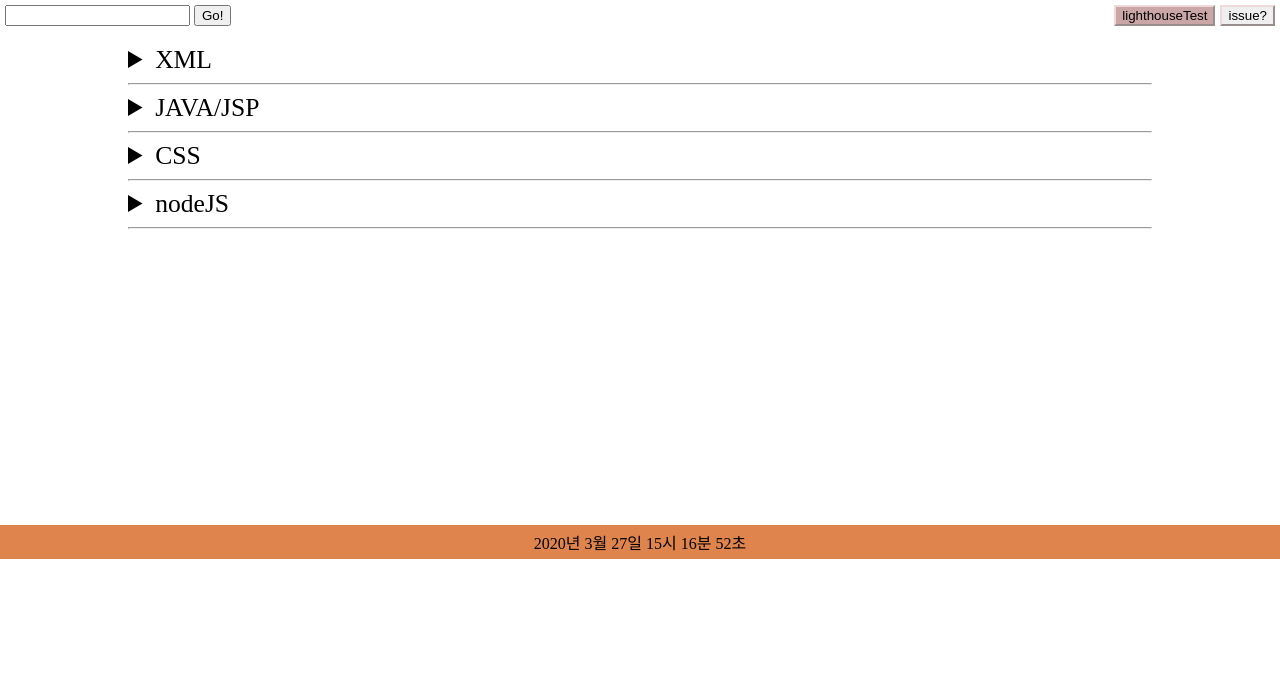
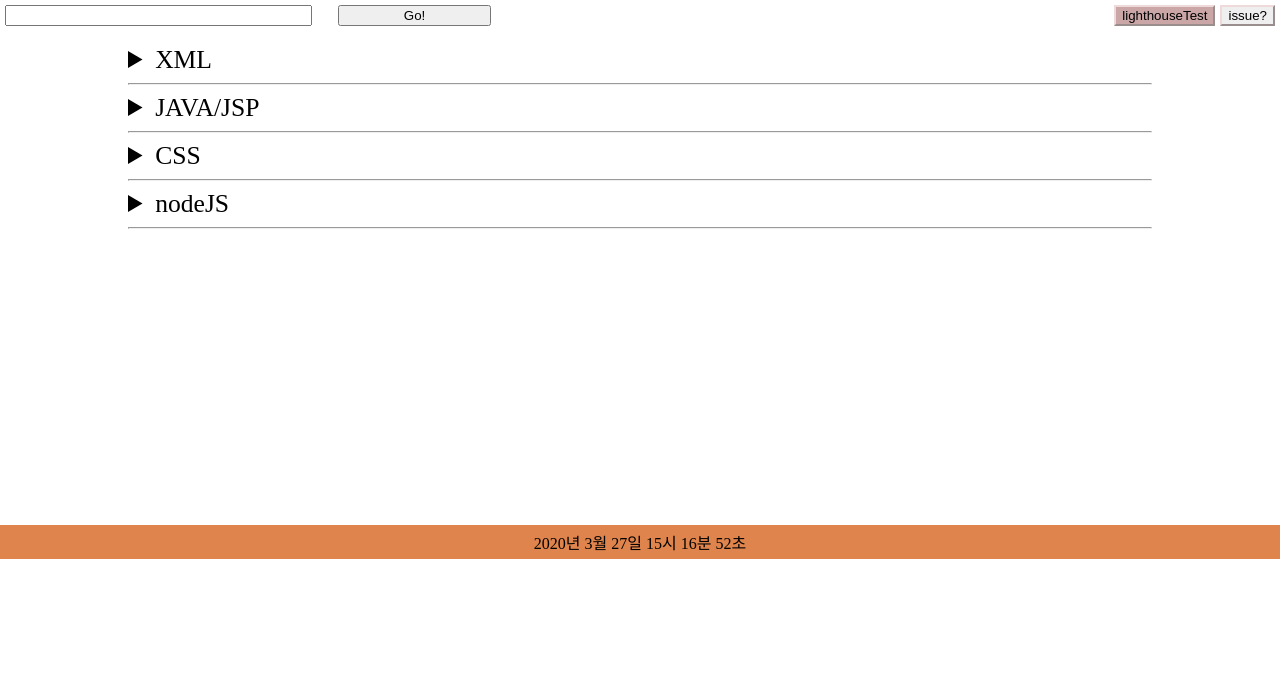
Before and after one commit to Gabeujin/Gabeujin.github.io, a plain HTML site: page index.html in a window 1280 px wide. Shown: the part 116-800 px from the top of the page. Drawn offline with Linux system fonts and the light colour scheme.

Commit message:
fix style
float left search section

```diff
--- a/resources/css/main.css
+++ b/resources/css/main.css
@@ -55,8 +55,18 @@ nav{
 }
 
 nav form.srchForm{
-    float       : left;
-    margin-left : 5px;
+    float           : left;
+    margin-left     : 5px;
+    margin-bottom   : 0px;
+    width           : 40%;
+}
+
+nav form.srchForm input[type='search']{
+    float           : left;
+    width           : 60%;
+}
+nav form.srchForm input[type='submit']{
+    width           : 30%;
 }
 
 nav>button{
```
